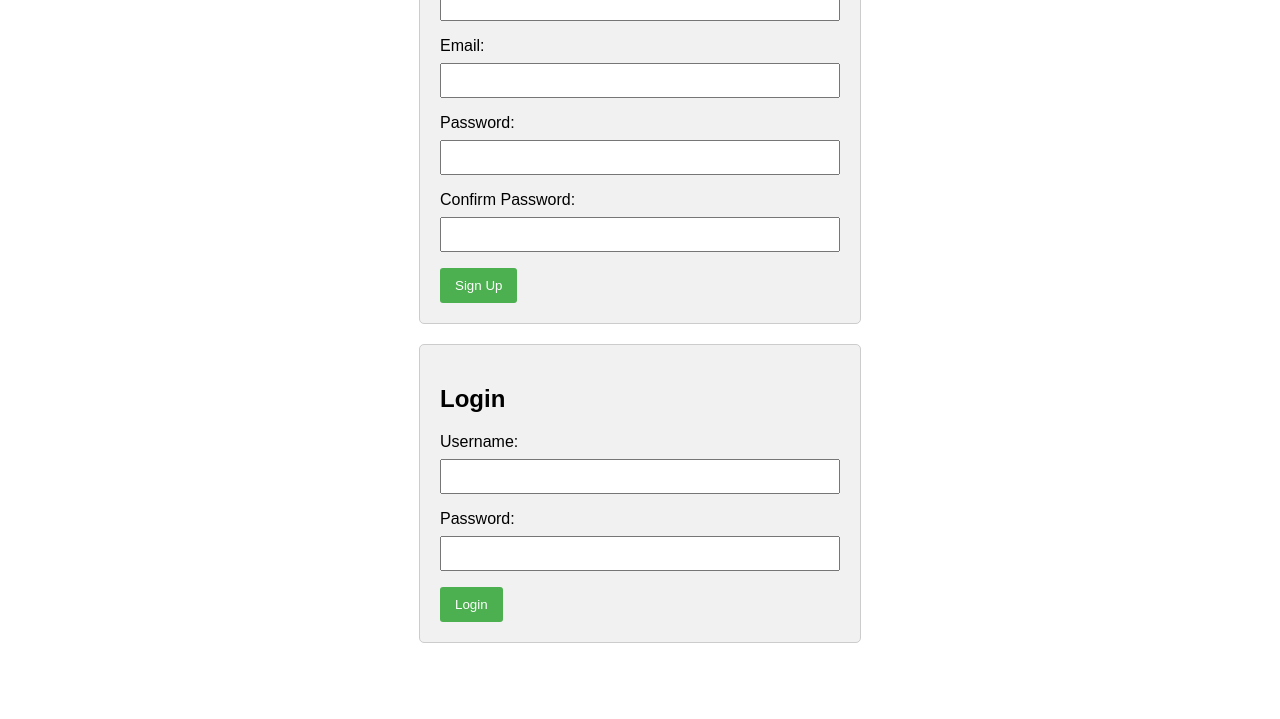
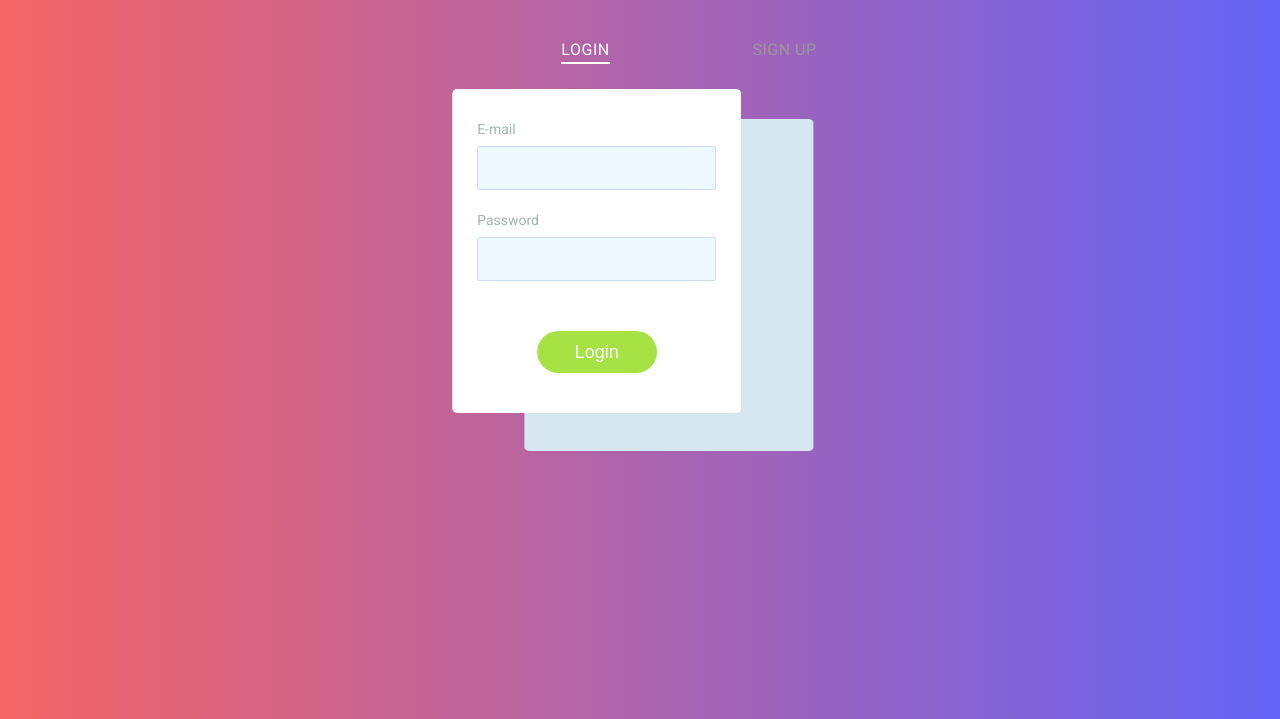
Before and after one commit to KhUts0M/Sign-Up-Form, a plain HTML site: page index.html in a window 1280 px wide. Shown: the part 81-800 px from the top of the page. Drawn offline with Linux system fonts and the light colour scheme.

Commit message:
started afresh the project

```diff
--- a/index.html
+++ b/index.html
@@ -4,43 +4,65 @@
     <meta charset="UTF-8" />
     <meta name="viewport" content="width=device-width, initial-scale=1.0" />
     <link rel="stylesheet" href="styles.css" />
-    <title>Sign Up Form</title>
+    <title>Login-Signup</title>
+    <link
+      href="https://fonts.googleapis.com/css?family=Roboto"
+      rel="stylesheet"
+      type="text/css"
+    />
   </head>
   <body>
-    <div>
-      <form id="signupForm">
-        <label for="username">Username:</label>
-        <input type="text" id="username" name="username" required />
-
-        <label for="email">Email:</label>
-        <input type="email" id="email" name="email" required />
-
-        <label for="password">Password:</label>
-        <input type="password" id="password" name="password" required />
-
-        <label for="confirmPassword">Confirm Password:</label>
-        <input
-          type="password"
-          id="confirmPassword"
-          name="confirmPassword"
-          required
-        />
-
-        <button type="button" onclick="validateForm()">Sign Up</button>
-      </form>
-
-      <form id="loginForm">
-        <h2>Login</h2>
-        <label for="loginUsername">Username:</label>
-        <input type="text" id="loginUsername" required />
-
-        <label for="loginPassword">Password:</label>
-        <input type="password" id="loginPassword" required />
-
-        <button type="button" onclick="login()">Login</button>
-      </form>
-    </div>
-
-    <script src="script.js"></script>
+    <section class="forms-section">
+      <h1 class="section-title">FORMS</h1>
+      <div class="forms">
+        <div class="form-wrapper is-active">
+          <button type="button" class="switcher switcher-login">
+            Login
+            <span class="underline"></span>
+          </button>
+          <form class="form form-login">
+            <fieldset>
+              <legend>Please, enter your email and password for login.</legend>
+              <div class="input-block">
+                <label for="login-email">E-mail</label>
+                <input id="login-email" type="email" required />
+              </div>
+              <div class="input-block">
+                <label for="login-password">Password</label>
+                <input id="login-password" type="password" required />
+              </div>
+            </fieldset>
+            <button type="submit" class="btn-login">Login</button>
+          </form>
+        </div>
+        <div class="form-wrapper">
+          <button type="button" class="switcher switcher-signup">
+            Sign Up
+            <span class="underline"></span>
+          </button>
+          <form class="form form-signup">
+            <fieldset>
+              <legend>
+                Please, enter your email, password and password confirmation for
+                sign up.
+              </legend>
+              <div class="input-block">
+                <label for="signup-email">E-mail</label>
+                <input id="signup-email" type="email" required />
+              </div>
+              <div class="input-block">
+                <label for="signup-password">Password</label>
+                <input id="signup-password" type="password" required />
+              </div>
+              <div class="input-block">
+                <label for="signup-password-confirm">Confirm password</label>
+                <input id="signup-password-confirm" type="password" required />
+              </div>
+            </fieldset>
+            <button type="submit" class="btn-signup">Continue</button>
+          </form>
+        </div>
+      </div>
+    </section>
   </body>
 </html>
--- a/styles.css
+++ b/styles.css
@@ -1,37 +1,290 @@
-body {
-  font-family: Arial, sans-serif;
-}
-
-form {
-  max-width: 400px;
-  margin: 20px auto;
-  padding: 20px;
-  border: 1px solid #ccc;
-  border-radius: 5px;
-  background-color: #f1f1f1;
-}
-
-label {
-  display: block;
-  margin-bottom: 8px;
-}
-
-input {
-  width: 100%;
-  padding: 8px;
-  margin-bottom: 16px;
+*,
+*::before,
+*::after {
   box-sizing: border-box;
 }
 
-button {
-  background-color: #4caf50;
-  color: white;
-  padding: 10px 15px;
-  border: none;
-  border-radius: 3px;
-  cursor: pointer;
+body {
+  margin: 0;
+  font-family: Roboto, -apple-system, "Helvetica Neue", "Segoe UI", Arial,
+    sans-serif;
+  background-image: linear-gradient(
+    to right,
+    rgb(245, 101, 101),
+    rgb(99, 99, 245)
+  );
 }
 
-button:hover {
-  background-color: #45a049;
+.forms-section {
+  display: flex;
+  flex-direction: column;
+  justify-content: center;
+  align-items: center;
 }
+
+.section-title {
+  font-size: 32px;
+  letter-spacing: 1px;
+  color: #fff;
+}
+
+.forms {
+  display: flex;
+  align-items: flex-start;
+  margin-top: 30px;
+}
+
+.form-wrapper {
+  animation: hideLayer 0.3s ease-out forwards;
+}
+
+.form-wrapper.is-active {
+  animation: showLayer 0.3s ease-in forwards;
+}
+
+@keyframes showLayer {
+  50% {
+    z-index: 1;
+  }
+  100% {
+    z-index: 1;
+  }
+}
+
+@keyframes hideLayer {
+  0% {
+    z-index: 1;
+  }
+  49.999% {
+    z-index: 1;
+  }
+}
+
+.switcher {
+  position: relative;
+  cursor: pointer;
+  display: block;
+  margin-right: auto;
+  margin-left: auto;
+  padding: 0;
+  text-transform: uppercase;
+  font-family: inherit;
+  font-size: 16px;
+  letter-spacing: 0.5px;
+  color: #999;
+  background-color: transparent;
+  border: none;
+  outline: none;
+  transform: translateX(0);
+  transition: all 0.3s ease-out;
+}
+
+.form-wrapper.is-active .switcher-login {
+  color: #fff;
+  transform: translateX(90px);
+}
+
+.form-wrapper.is-active .switcher-signup {
+  color: #fff;
+  transform: translateX(-90px);
+}
+
+.underline {
+  position: absolute;
+  bottom: -5px;
+  left: 0;
+  overflow: hidden;
+  pointer-events: none;
+  width: 100%;
+  height: 2px;
+}
+
+.underline::before {
+  content: "";
+  position: absolute;
+  top: 0;
+  left: inherit;
+  display: block;
+  width: inherit;
+  height: inherit;
+  background-color: currentColor;
+  transition: transform 0.2s ease-out;
+}
+
+.switcher-login .underline::before {
+  transform: translateX(101%);
+}
+
+.switcher-signup .underline::before {
+  transform: translateX(-101%);
+}
+
+.form-wrapper.is-active .underline::before {
+  transform: translateX(0);
+}
+
+.form {
+  overflow: hidden;
+  min-width: 260px;
+  margin-top: 50px;
+  padding: 30px 25px;
+  border-radius: 5px;
+  transform-origin: top;
+}
+
+.form-login {
+  animation: hideLogin 0.3s ease-out forwards;
+}
+
+.form-wrapper.is-active .form-login {
+  animation: showLogin 0.3s ease-in forwards;
+}
+
+@keyframes showLogin {
+  0% {
+    background: #d7e7f1;
+    transform: translate(40%, 10px);
+  }
+  50% {
+    transform: translate(0, 0);
+  }
+  100% {
+    background-color: #fff;
+    transform: translate(35%, -20px);
+  }
+}
+
+@keyframes hideLogin {
+  0% {
+    background-color: #fff;
+    transform: translate(35%, -20px);
+  }
+  50% {
+    transform: translate(0, 0);
+  }
+  100% {
+    background: #d7e7f1;
+    transform: translate(40%, 10px);
+  }
+}
+
+.form-signup {
+  animation: hideSignup 0.3s ease-out forwards;
+}
+
+.form-wrapper.is-active .form-signup {
+  animation: showSignup 0.3s ease-in forwards;
+}
+
+@keyframes showSignup {
+  0% {
+    background: #d7e7f1;
+    transform: translate(-40%, 10px) scaleY(0.8);
+  }
+  50% {
+    transform: translate(0, 0) scaleY(0.8);
+  }
+  100% {
+    background-color: #fff;
+    transform: translate(-35%, -20px) scaleY(1);
+  }
+}
+
+@keyframes hideSignup {
+  0% {
+    background-color: #fff;
+    transform: translate(-35%, -20px) scaleY(1);
+  }
+  50% {
+    transform: translate(0, 0) scaleY(0.8);
+  }
+  100% {
+    background: #d7e7f1;
+    transform: translate(-40%, 10px) scaleY(0.8);
+  }
+}
+
+.form fieldset {
+  position: relative;
+  opacity: 0;
+  margin: 0;
+  padding: 0;
+  border: 0;
+  transition: all 0.3s ease-out;
+}
+
+.form-login fieldset {
+  transform: translateX(-50%);
+}
+
+.form-signup fieldset {
+  transform: translateX(50%);
+}
+
+.form-wrapper.is-active fieldset {
+  opacity: 1;
+  transform: translateX(0);
+  transition: opacity 0.4s ease-in, transform 0.35s ease-in;
+}
+
+.form legend {
+  position: absolute;
+  overflow: hidden;
+  width: 1px;
+  height: 1px;
+  clip: rect(0 0 0 0);
+}
+
+.input-block {
+  margin-bottom: 20px;
+}
+
+.input-block label {
+  font-size: 14px;
+  color: #a1b4b4;
+}
+
+.input-block input {
+  display: block;
+  width: 100%;
+  margin-top: 8px;
+  padding-right: 15px;
+  padding-left: 15px;
+  font-size: 16px;
+  line-height: 40px;
+  color: #3b4465;
+  background: #eef9fe;
+  border: 1px solid #cddbef;
+  border-radius: 2px;
+}
+
+.form [type="submit"] {
+  opacity: 0;
+  display: block;
+  min-width: 120px;
+  margin: 30px auto 10px;
+  font-size: 18px;
+  line-height: 40px;
+  border-radius: 25px;
+  border: none;
+  transition: all 0.3s ease-out;
+}
+
+.form-wrapper.is-active .form [type="submit"] {
+  opacity: 1;
+  transform: translateX(0);
+  transition: all 0.4s ease-in;
+}
+
+.btn-login {
+  color: #fbfdff;
+  background: #a7e245;
+  transform: translateX(-30%);
+}
+
+.btn-signup {
+  color: #a7e245;
+  background: #fbfdff;
+  box-shadow: inset 0 0 0 2px #a7e245;
+  transform: translateX(30%);
+}
```
